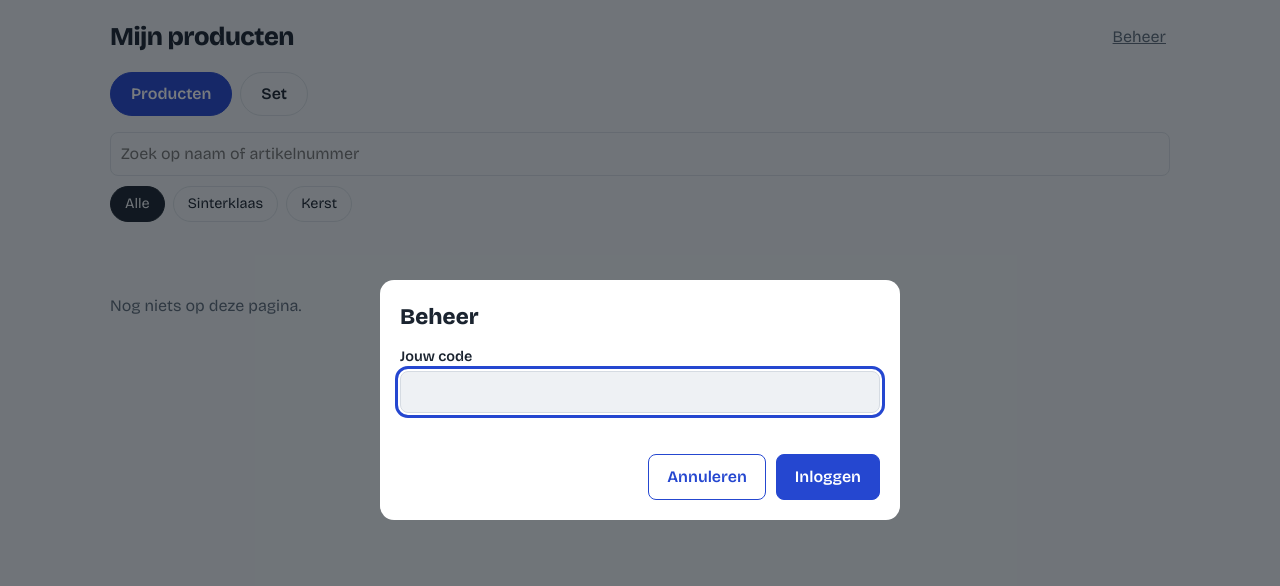
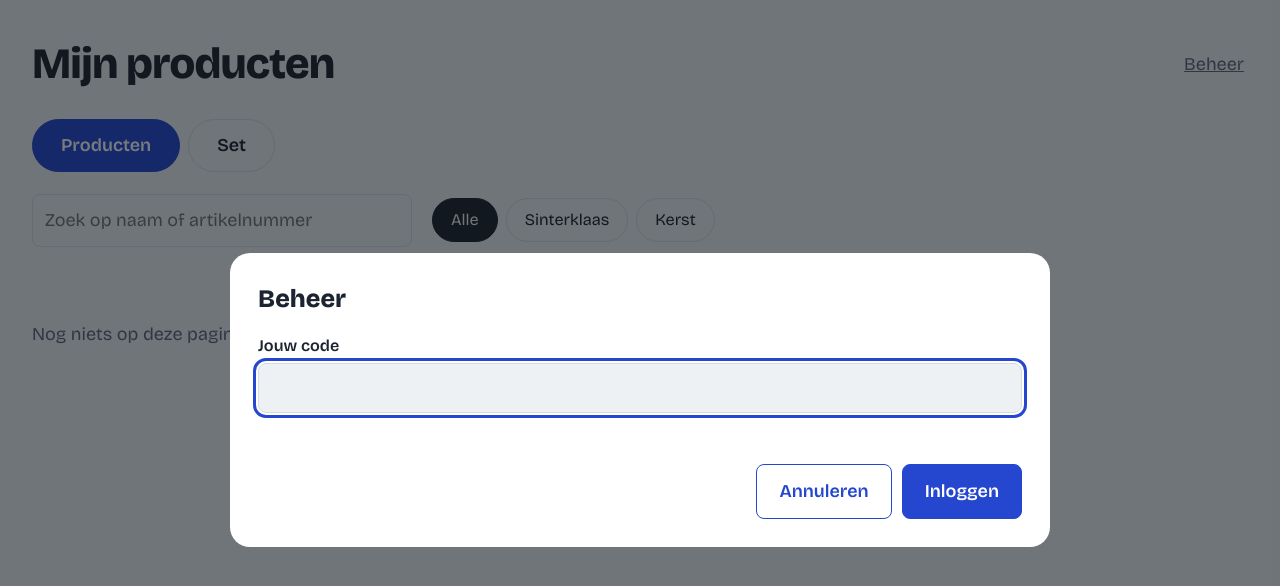
Before and after one commit to dennis2411/producten, a plain HTML site: page index.html in a window 1280 px wide. Both pictures are taken after a click on the button "Beheer". Drawn offline with nearby package versions, Linux system fonts and the light colour scheme.

Commit message:
Update index.html

```diff
--- a/index.html
+++ b/index.html
@@ -54,6 +54,30 @@ input,textarea,select{font:inherit;padding:9px 10px;border-radius:8px;border:1.5
 .chk{display:flex;align-items:center;gap:10px;font-weight:400}.chk input{width:auto}
 .card.dim{opacity:.55}
 .tag{display:inline-block;font-size:.75rem;border:1px solid var(--line);border-radius:99px;padding:0 8px;margin:4px 4px 0 0;color:var(--mute)}
+button{touch-action:manipulation}
+@media(min-width:700px){
+html{font-size:18px}
+header{padding:32px 32px 0}
+h1{font-size:2.4rem}
+nav{padding:22px 32px}
+nav button{padding:12px 28px;font-size:1rem}
+main{padding:0 32px 80px;max-width:1280px}
+header,nav{max-width:1280px}
+.tools{grid-template-columns:minmax(260px,380px) 1fr;align-items:center;gap:20px}
+.chips button{padding:9px 18px}
+.grid{grid-template-columns:repeat(auto-fill,minmax(250px,1fr));gap:24px}
+.card{border-radius:16px}
+.info{padding:16px 18px 20px}
+.price{font-size:1.3rem}
+dialog{max-width:820px;border-radius:20px}
+.dlg{padding:28px;gap:16px}
+#detailBody{grid-template-columns:1fr 1fr;column-gap:28px;align-content:start}
+#detailBody .pic{grid-row:1/span 5}
+#detailBody>*:not(.pic){grid-column:2}
+#detailBody .row{align-self:end}
+.btn{padding:13px 22px}
+input,textarea,select{padding:12px}
+}
 </style>
 </head>
 <body>
```
